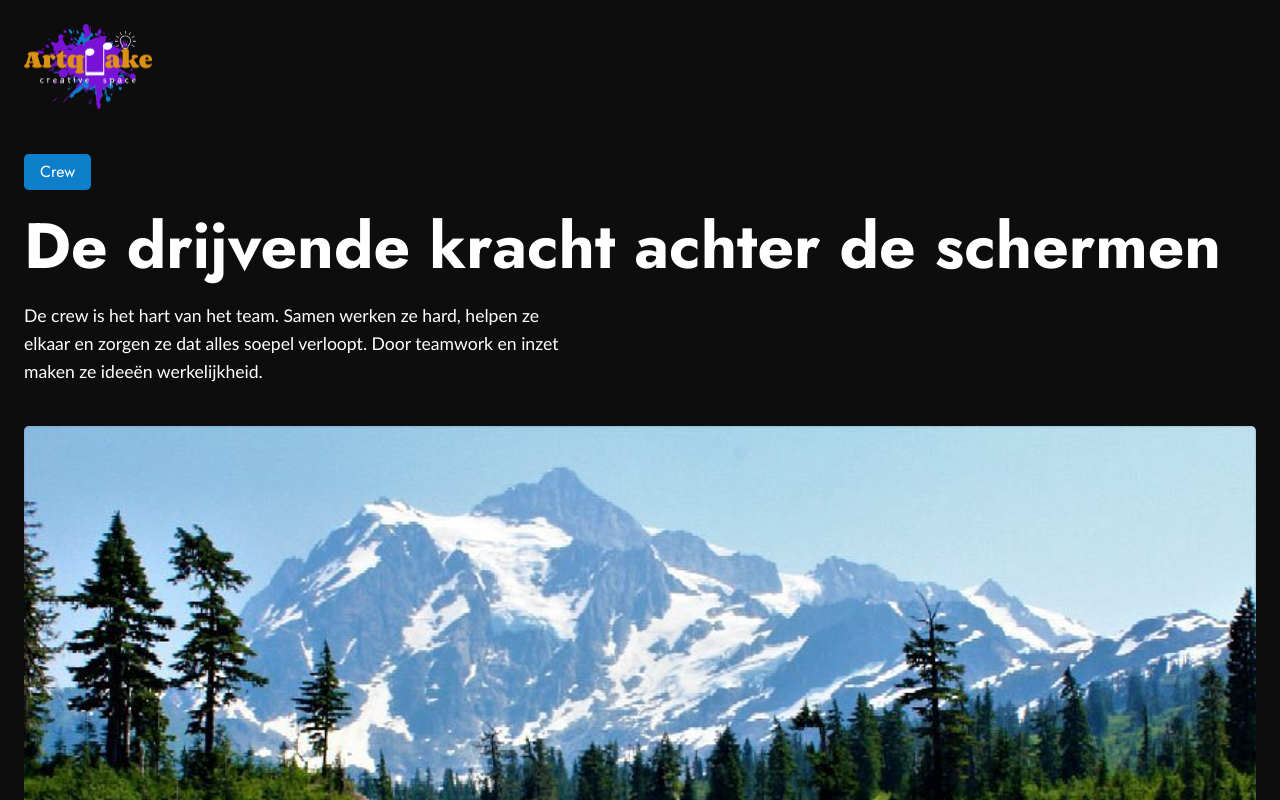
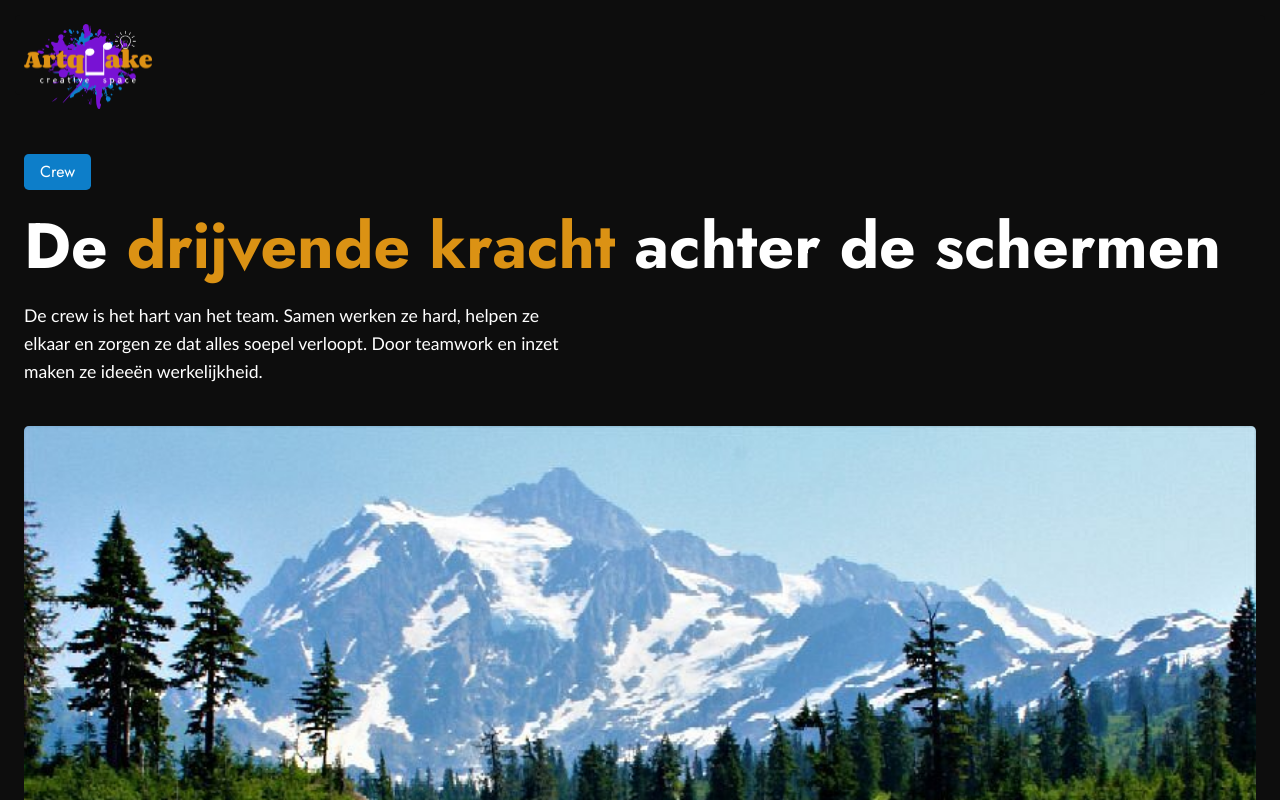
Before and after one commit to JamieVos991/artquake-vue, a Vue app: page /#/crew in a window 1280 px wide. Shown: the top 800 px of the page. Built offline with nearby package versions, Linux system fonts and the light colour scheme; no server answers.

Commit message:
Alle h2's van de pagina's een oranje em gegeven  (#11)

```diff
--- a/src/views/activiteiten.vue
+++ b/src/views/activiteiten.vue
@@ -2,7 +2,7 @@
   <main>
     <section>
       <label class="label" for="">Activiteiten</label>
-      <h2 class="h2-font">Voorbeeld titel tekst tekst tekst tekst</h2>
+      <h2 class="h2-font"><em>Ontdek</em> wat er te beleven valt</h2>
       <p>
         Lorem ipsum dolor sit amet, consectetur adipisicing elit. Tempora iste,
         eligendi, facilis vel consequuntur, numquam non similique culpa fugit
--- a/src/views/agenda.vue
+++ b/src/views/agenda.vue
@@ -35,7 +35,7 @@ const formatDisplayDate = (dateStr) => {
   <main>
     <section>
       <label class="label">Agenda</label>
-      <h2 class="h2-font">Aankomende events van Artquake</h2>
+      <h2 class="h2-font">Aankomende <em>events</em> van Artquake</h2>
       <p>
         Hieronder vind je een overzicht van alle aankomende evenementen en
         activiteiten die we organiseren. Volg ons op Instagram voor de verdere
--- a/src/views/artiesten.vue
+++ b/src/views/artiesten.vue
@@ -4,7 +4,7 @@
   <main>
     <section>
       <label class="label" for="">Artiesten</label>
-      <h2 class="h2-font">De makers van nu</h2>
+      <h2 class="h2-font">De <em>makers</em> van nu</h2>
       <p>
         Artquake bestaat uit talloze getalenteerde artiesten, die zowel op het
         podium staan als hun kunst tonen via exposities. Op deze pagina kun je
--- a/src/views/contact.vue
+++ b/src/views/contact.vue
@@ -4,7 +4,7 @@
   <main>
     <section>
       <label class="label" for="">Formulier</label>
-      <h2 class="h2-font">De drijvende kracht achter de schermen</h2>
+      <h2 class="h2-font">Stel <em>je vraag</em> aan ons team</h2>
       <p>
         De crew is het hart van het team. Samen werken ze hard, helpen ze elkaar
         en zorgen ze dat alles soepel verloopt. Door teamwork en inzet maken ze
--- a/src/views/crew.vue
+++ b/src/views/crew.vue
@@ -4,7 +4,7 @@
   <main class="main-nav">
     <section>
       <label class="label" for="">Crew</label>
-      <h2 class="h2-font">De drijvende kracht achter de schermen</h2>
+      <h2 class="h2-font">De <em>drijvende kracht</em> achter de schermen</h2>
       <p>
         De crew is het hart van het team. Samen werken ze hard, helpen ze elkaar
         en zorgen ze dat alles soepel verloopt. Door teamwork en inzet maken ze
--- a/src/views/reserveren.vue
+++ b/src/views/reserveren.vue
@@ -178,7 +178,7 @@ const handleSubmit = async () => {
 
     <section>
       <label class="label" for="">Reserveren</label>
-      <h2 class="h2-font">Reserveer hier jouw studio</h2>
+      <h2 class="h2-font"><em>Reserveer</em> hier jouw studio</h2>
       <p>
         Jouw creativiteit verdient een plek. Kies een studio, check de
         beschikbaarheid en leg je tijdslot direct vast.
```
